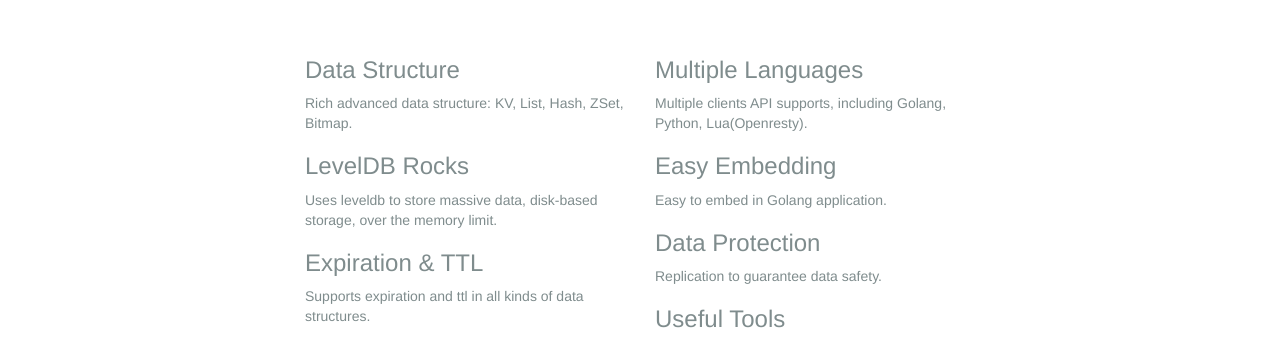
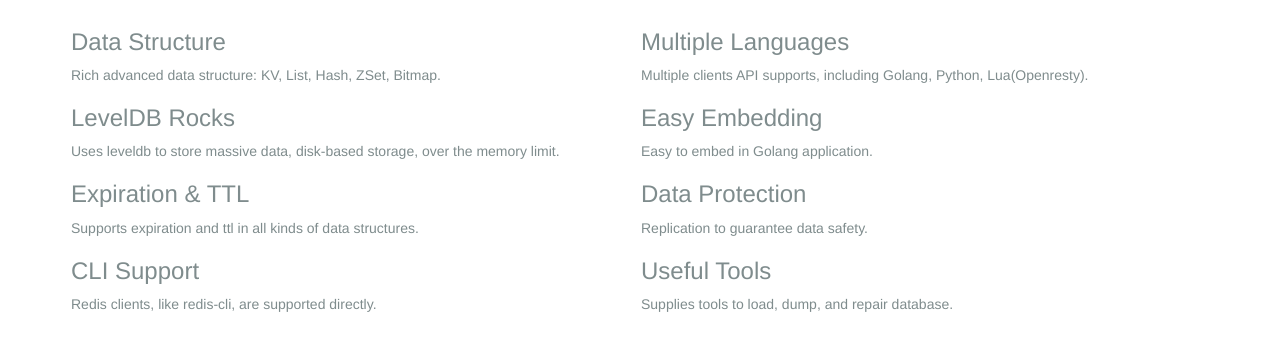
Before and after one commit to holys/ledis-website, a plain HTML site: page index.html in a window 1280 px wide. Shown: the part 455-795 px from the top of the page. Drawn offline with nearby package versions, Linux system fonts and the light colour scheme.

Commit message:
modify style

```diff
--- a/css/style.css
+++ b/css/style.css
@@ -52,16 +52,6 @@
   border-top: 1px solid #e5e5e5;
 }
 
-/* Customize container */
-@media (min-width: 768px) {
-  .container {
-    max-width: 730px;
-  }
-}
-.container-narrow > hr {
-  margin: 30px 0;
-}
-
 /* Main features message and sign up button */
 .jumbotron {
   text-align: center;
@@ -78,6 +68,9 @@
 }
 .features p + h4 {
   margin-top: 28px;
+}
+.features > div{
+  padding:1px;
 }
 
 /* Responsive: Portrait tablets and up */
```
